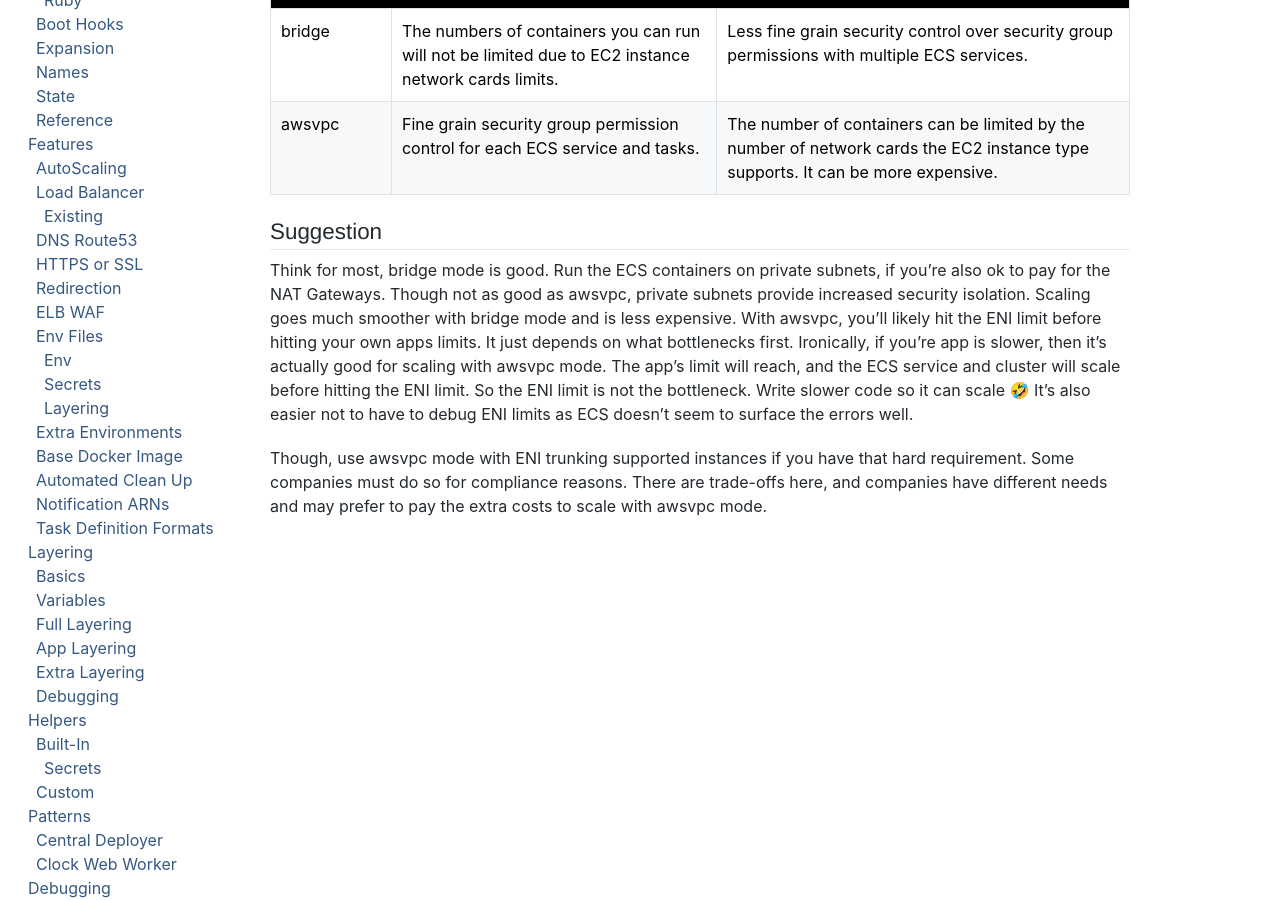
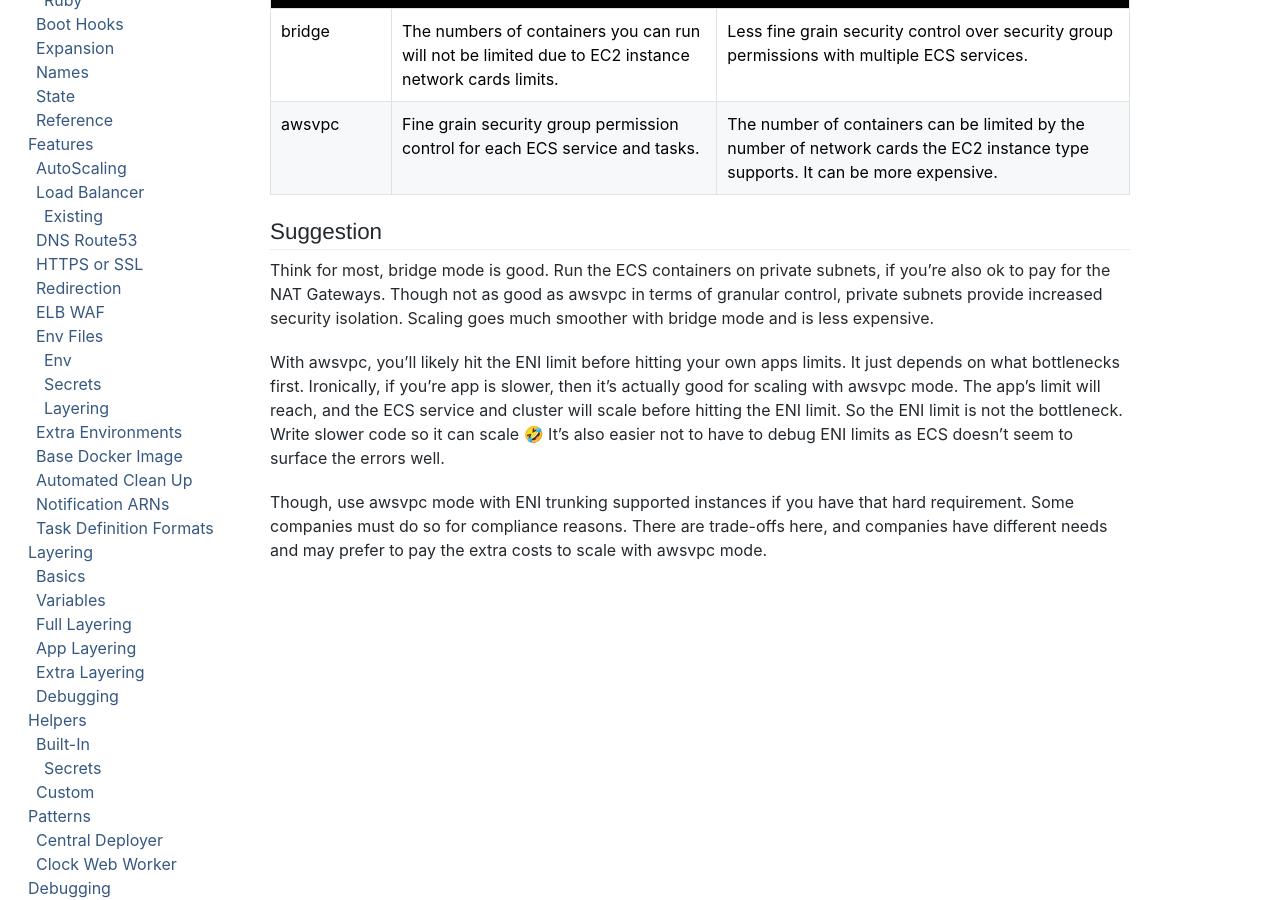
Before and after one commit to boltops-tools/ufo-docs, a Jekyll site: the page built from _docs/more/ecs-network-mode.md, in a window 1280 px wide and 900 px high, scrolled down 1101 px. Built offline with Jekyll 4.4.1, drawn with Linux system fonts in a browser that asks for light colours; cached includes are drawn as plain includes; a script that is not in the unit is left out.

Commit message:
Update ecs-network-mode.md

```diff
--- a/_docs/more/ecs-network-mode.md
+++ b/_docs/more/ecs-network-mode.md
@@ -36,6 +36,8 @@
 
 ## Suggestion
 
-Think for most, bridge mode is good. Run the ECS containers on private subnets, if you're also ok to pay for the NAT Gateways. Though not as good as awsvpc, private subnets provide increased security isolation. Scaling goes much smoother with bridge mode and is less expensive. With awsvpc, you'll likely hit the ENI limit before hitting your own apps limits. It just depends on what bottlenecks first. Ironically, if you're app is slower, then it's actually good for scaling with awsvpc mode.  The app's limit will reach, and the ECS service and cluster will scale before hitting the ENI limit. So the ENI limit is not the bottleneck. Write slower code so it can scale 🤣  It's also easier not to have to debug ENI limits as ECS doesn't seem to surface the errors well.
+Think for most, bridge mode is good. Run the ECS containers on private subnets, if you're also ok to pay for the NAT Gateways. Though not as good as awsvpc in terms of granular control, private subnets provide increased security isolation. Scaling goes much smoother with bridge mode and is less expensive.
+
+With awsvpc, you'll likely hit the ENI limit before hitting your own apps limits. It just depends on what bottlenecks first. Ironically, if you're app is slower, then it's actually good for scaling with awsvpc mode.  The app's limit will reach, and the ECS service and cluster will scale before hitting the ENI limit. So the ENI limit is not the bottleneck. Write slower code so it can scale 🤣  It's also easier not to have to debug ENI limits as ECS doesn't seem to surface the errors well.
 
 Though, use awsvpc mode with ENI trunking supported instances if you have that hard requirement. Some companies must do so for compliance reasons. There are trade-offs here, and companies have different needs and may prefer to pay the extra costs to scale with awsvpc mode.
```
